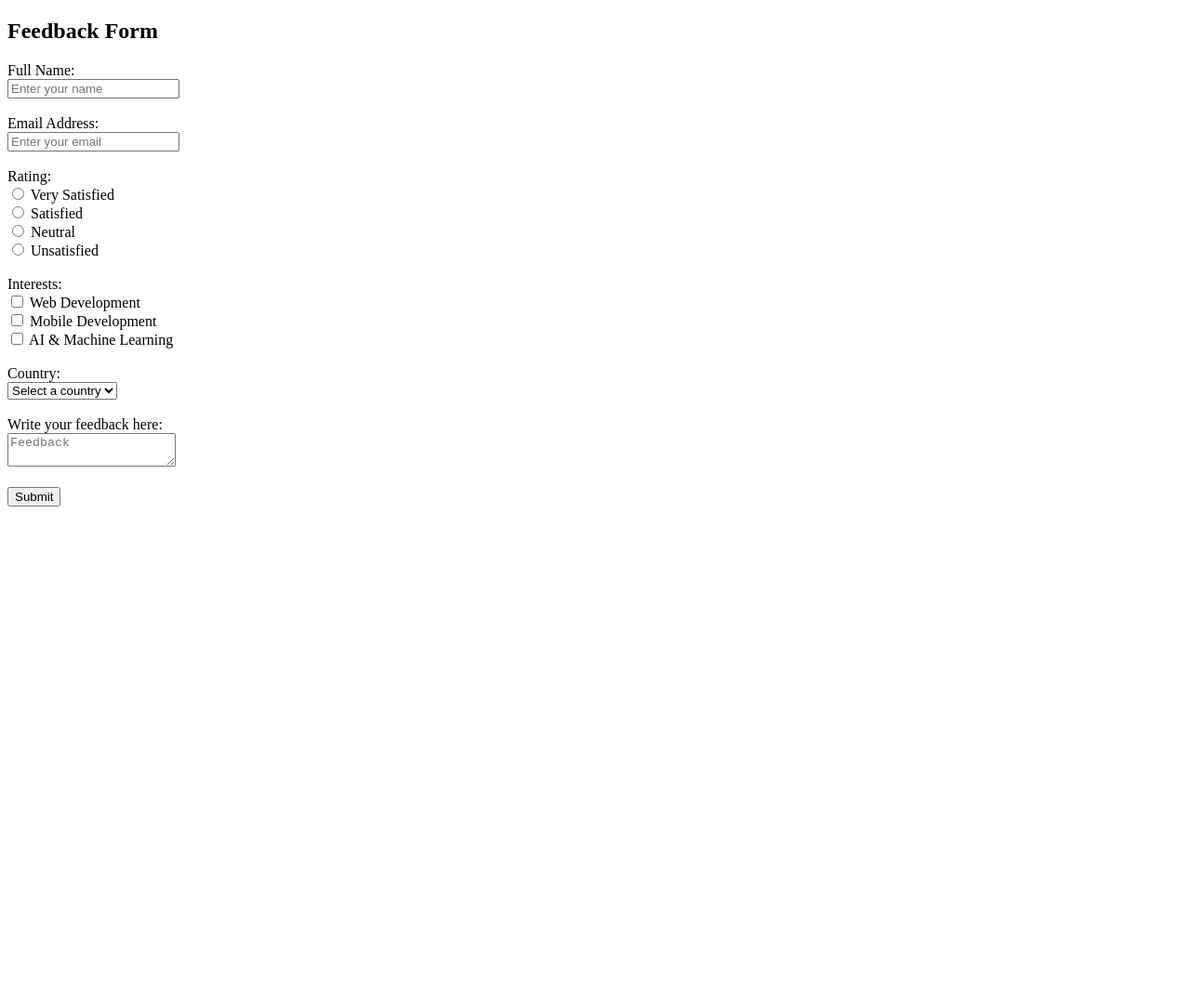
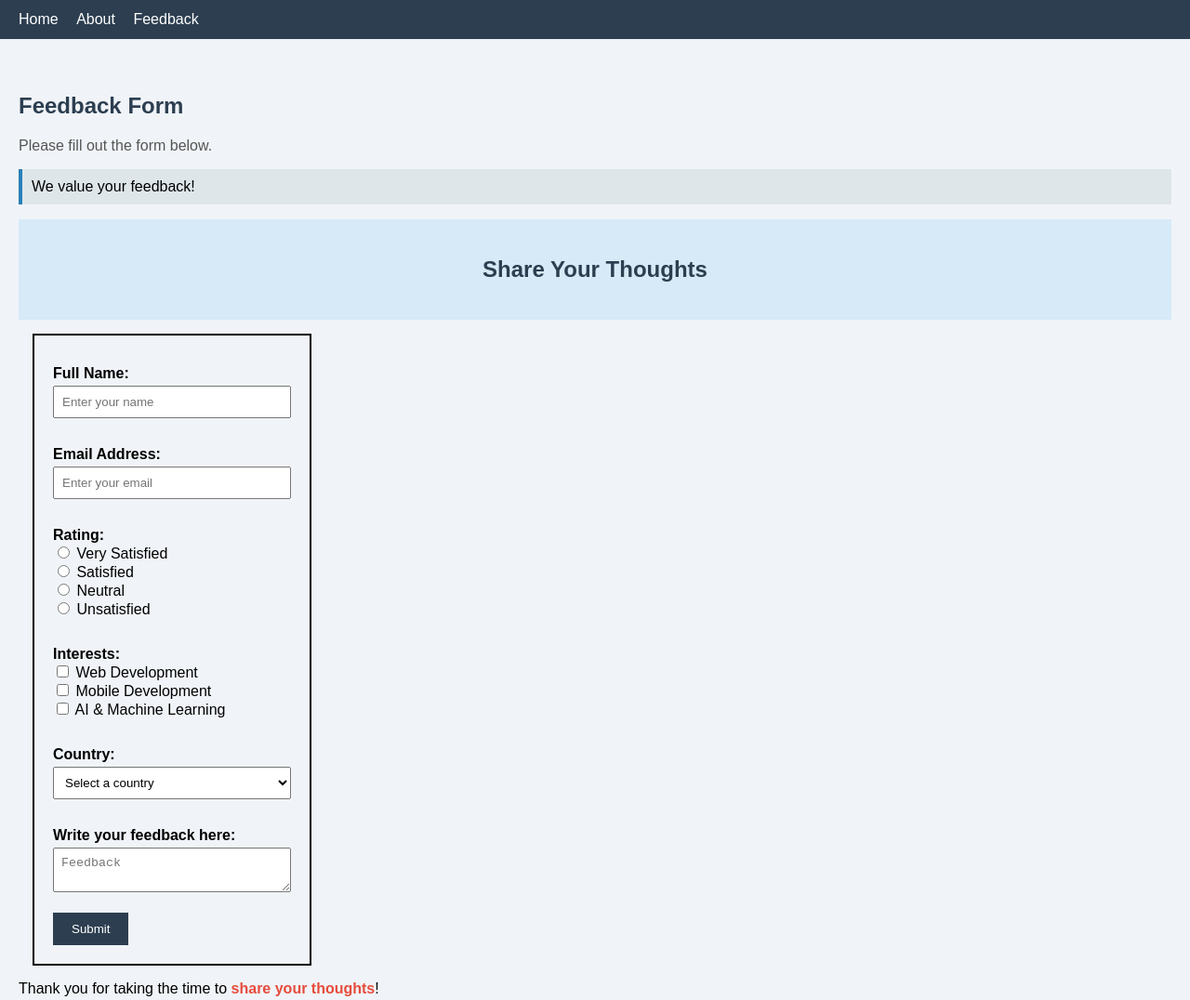
Before and after one commit to yubiknakarmi123/webdevassignment, a plain HTML site: page feedback.html in a window 1280 px wide. Shown: the whole page at 93% size. Before the commit the page ends 800 px from the top, so only its background shows below. Drawn offline with Linux system fonts and the light colour scheme.

Commit message:
assignment 2

```diff
--- a/feedback.html
+++ b/feedback.html
@@ -1,32 +1,62 @@
 <!DOCTYPE html>
-<html>
+<html lang="en">
 <head>
+  <meta charset="UTF-8">
+  <meta name="viewport" content="width=device-width, initial-scale=1.0">
   <title>Feedback</title>
+
+  <link rel="stylesheet" href="style.css">
+
+  <style>
+    label {
+      font-weight: bold;
+      display: block;
+      margin-top: 12px;
+    }
+  </style>
 </head>
 <body>
 
-  <h2>Feedback Form</h2>
+  <nav>
+    <a href="index.html">Home</a>
+    <a href="about.html">About</a>
+    <a href="feedback.html">Feedback</a>
+  </nav>
 
+  <main>
+
+
+    <h2 id="feedback-title">Feedback Form</h2>
+
+    <p style="color: #555;">Please fill out the form below.</p>
+
+    <p class="highlight">We value your feedback!</p>
+
+    <div class="info-box">
+      <h2>Share Your Thoughts</h2>
+    </div>
+
+    <div class="box">
       <form>
 
-    <label>Full Name:</label><br>
+        <label>Full Name:</label>
         <input type="text" name="full_name" placeholder="Enter your name" required><br><br>
 
-    <label>Email Address:</label><br>
+        <label>Email Address:</label>
         <input type="email" name="email" placeholder="Enter your email" required><br><br>
 
-    <label>Rating:</label><br>
+        <label>Rating:</label>
         <input type="radio" name="rating" value="very_satisfied" required> Very Satisfied<br>
         <input type="radio" name="rating" value="satisfied"> Satisfied<br>
         <input type="radio" name="rating" value="neutral"> Neutral<br>
         <input type="radio" name="rating" value="unsatisfied"> Unsatisfied<br><br>
 
-    <label>Interests:</label><br>
+        <label>Interests:</label>
         <input type="checkbox" name="interests" value="web"> Web Development<br>
         <input type="checkbox" name="interests" value="mobile"> Mobile Development<br>
         <input type="checkbox" name="interests" value="ai"> AI & Machine Learning<br><br>
 
-    <label>Country:</label><br>
+        <label>Country:</label>
         <select name="country" required>
           <option value="">Select a country</option>
           <option value="nepal">Nepal</option>
@@ -35,12 +65,20 @@
           <option value="japan">Japan</option>
         </select><br><br>
 
-    <label>Write your feedback here:</label><br>
+        <label>Write your feedback here:</label>
         <textarea name="feedback" placeholder="Feedback" required minlength="10" maxlength="500"></textarea><br><br>
 
         <input type="submit" value="Submit">
 
       </form>
+    </div>
+
+
+    <div class="content-div">
+      <p>Thank you for taking the time to <span class="styled-text">share your thoughts</span>!</p>
+    </div>
+
+  </main>
 
 </body>
 </html>
--- /dev/null
+++ b/style.css
@@ -0,0 +1,120 @@
+
+
+
+body {
+  background-color: #f0f4f8;
+  font-family: Arial, sans-serif;
+  margin: 0;
+  padding: 0;
+}
+
+h1, h2 {
+  color: #2c3e50;
+}
+
+p {
+  font-size: 16px;
+}
+
+.highlight {
+  background-color: #dfe6e9;
+  padding: 10px;
+  border-left: 4px solid #2980b9;
+}
+
+.info-box {
+  background-color: #d6eaf8;
+  text-align: center;
+  padding: 20px;
+  color: #1a252f;
+}
+
+.box {
+  width: 300px;
+  padding: 20px;
+  border: 2px solid black;
+  margin: 15px;
+  box-sizing: border-box;
+}
+
+
+
+content-div {
+  background-color: #ffeeba;
+  padding: 15px;
+  margin: 10px 0;
+}
+
+span.styled-text {
+  color: #e74c3c;
+  font-weight: bold;
+}
+
+nav {
+  position: fixed;
+  top: 0;
+  width: 100%;
+  background-color: #2c3e50;
+  padding: 12px 20px;
+  z-index: 1000;
+  box-sizing: border-box;
+}
+
+nav a {
+  color: white;
+  margin-right: 15px;
+  text-decoration: none;
+  font-size: 16px;
+}
+
+nav a:hover {
+  text-decoration: underline;
+}
+
+main {
+  position: relative;
+  margin-top: 60px;
+  padding: 20px;
+}
+
+.important-box {
+  position: absolute;
+  top: 10px;
+  right: 10px;
+  background-color: #e74c3c;
+  color: white;
+  padding: 8px 14px;
+  font-weight: bold;
+  border-radius: 4px;
+}
+
+.sticky-heading {
+  position: sticky;
+  top: 80px;
+  background-color: #2980b9;
+  color: white;
+  padding: 10px;
+}
+
+form input[type="text"],
+form input[type="email"],
+form select,
+form textarea {
+  width: 100%;
+  max-width: 400px;
+  padding: 8px;
+  margin-top: 4px;
+  box-sizing: border-box;
+}
+
+form input[type="submit"] {
+  background-color: #2c3e50;
+  color: white;
+  padding: 10px 20px;
+  border: none;
+  cursor: pointer;
+}
+
+form input[type="submit"]:hover {
+  background-color: #2980b9;
+}
```
Also changed, not shown: about.html (+45 -4 lines), index.html (+46 -4 lines). Lines whose indentation alone changed are shown as unchanged.
